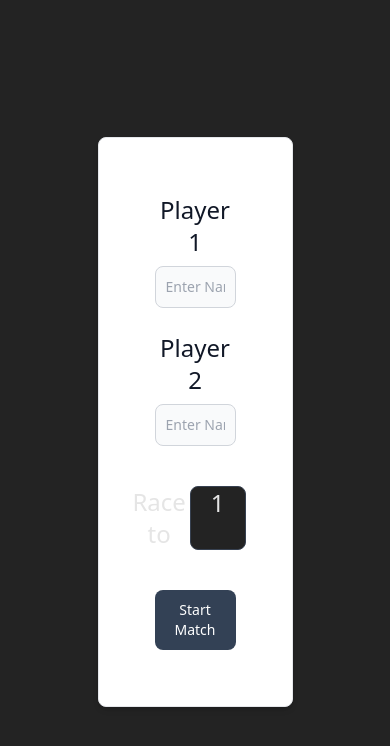
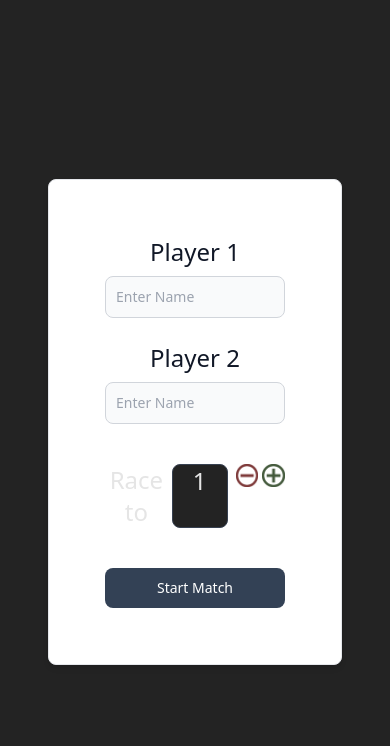
Before and after one commit to chapmandaniel/dart-scorer-dev, a plain HTML site: page src/index.html in a window 390 px wide. Drawn offline with Linux system fonts and the light colour scheme.

Commit message:
updated responsive for medium screens

```diff
--- a/src/index.html
+++ b/src/index.html
@@ -12,7 +12,7 @@
 <!-- Match Set Up Form -->
 <div id="match-setup" class="h-screen flex justify-center hidden">
 
-    <div class="p-14 m-12 bg-white rounded-lg border border-gray-200 shadow-md dark:bg-gray-800 dark:border-gray-700 h-fit mt-auto mb-auto w-1/2">
+    <div class="p-14 m-12 bg-white rounded-lg border border-gray-200 shadow-md dark:bg-gray-800 dark:border-gray-700 h-fit mt-auto mb-auto lg:w-1/2 md:w-full">
         <div class="grid gap-6 mb-6 lg:grid-cols-2">
             <div>
                 <label for="p1_name" class="block mb-2 text-2xl font-medium text-gray-900 dark:text-gray-300 ">Player 1</label>
```
Also changed, not shown: src/css/output.css.
